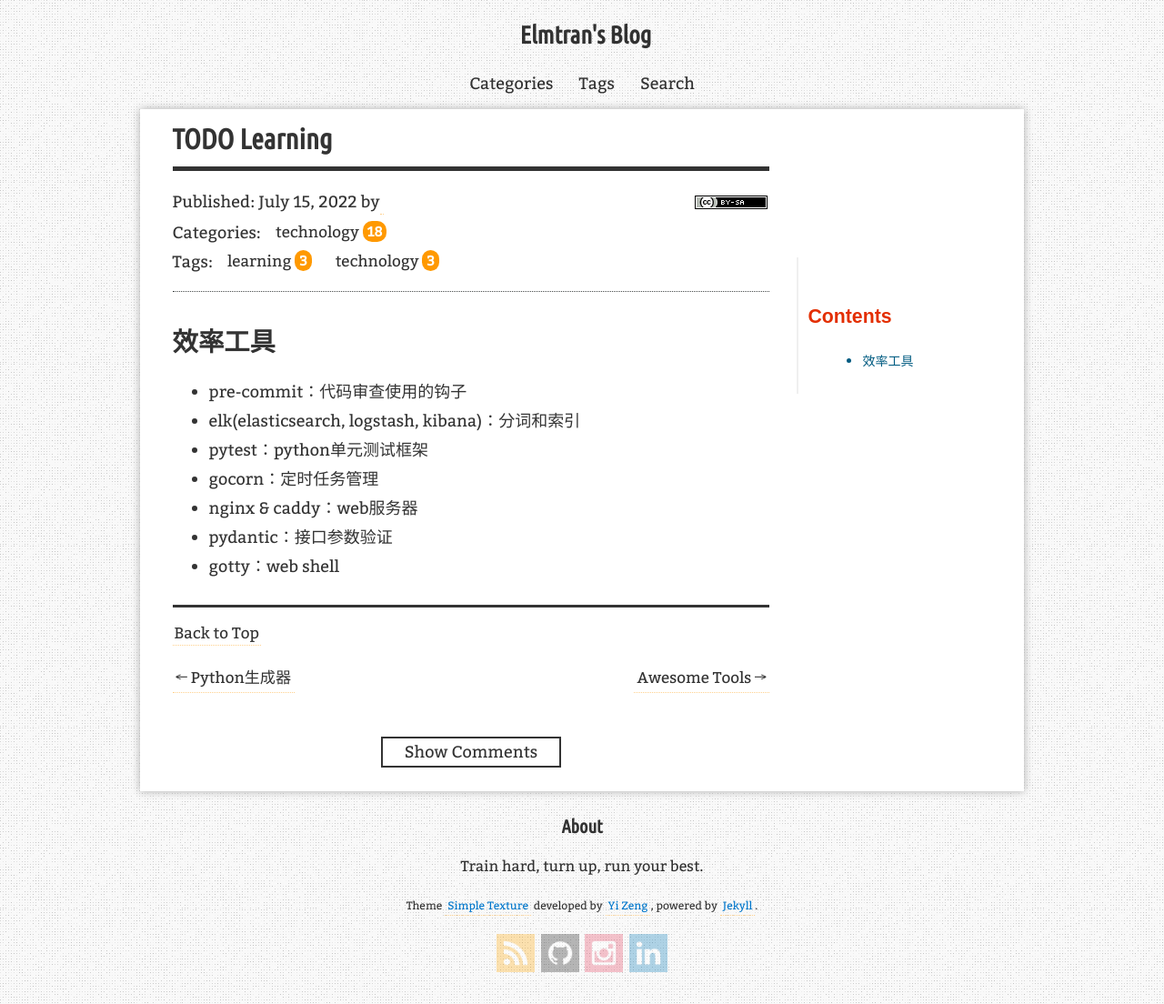
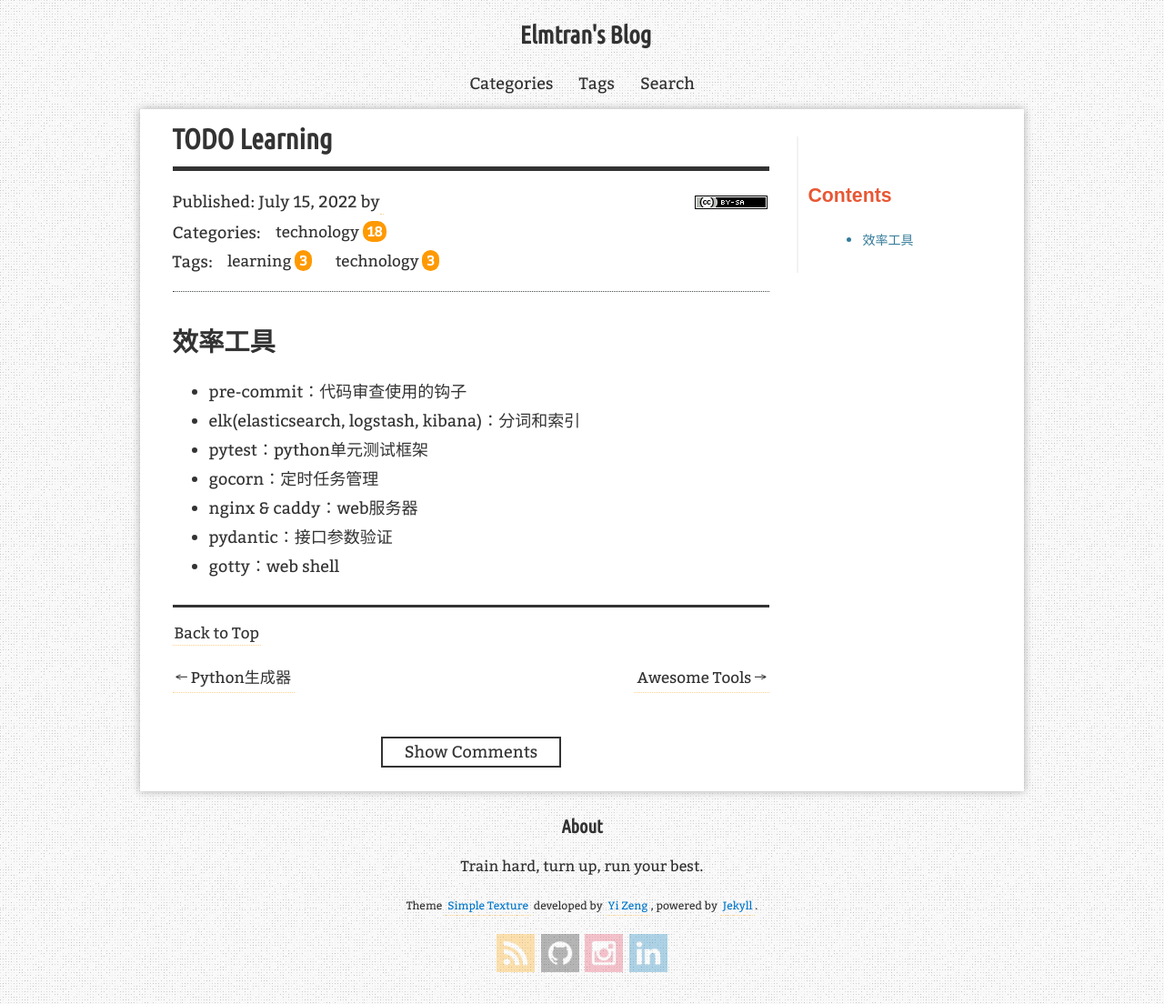
Before and after one commit to ElmTran/ElmTran.github.io, a Jekyll site: the page built from _posts/2022-07-15-todo-learning.md, in a window 1280 px wide. Shown: the whole page at 91% size. Built offline with Jekyll 4.4.1, drawn with Linux system fonts in a browser that asks for light colours; comment, search, counter and statistics services are not loaded.

Commit message:
fix sidebar

```diff
--- a/_sass/simple-texture/blog/_content.scss
+++ b/_sass/simple-texture/blog/_content.scss
@@ -760,8 +760,11 @@
         width: 280px;
         position: -webkit-sticky;
         position: sticky;
-        margin: 150px 0 80px 30px;
+        top: 150px;
+        margin-bottom: 80px;
         height: fit-content;
+        margin-left: 30px;
+        opacity: 0.8;
 
         h2 {
             font-family: fantasy;
```
